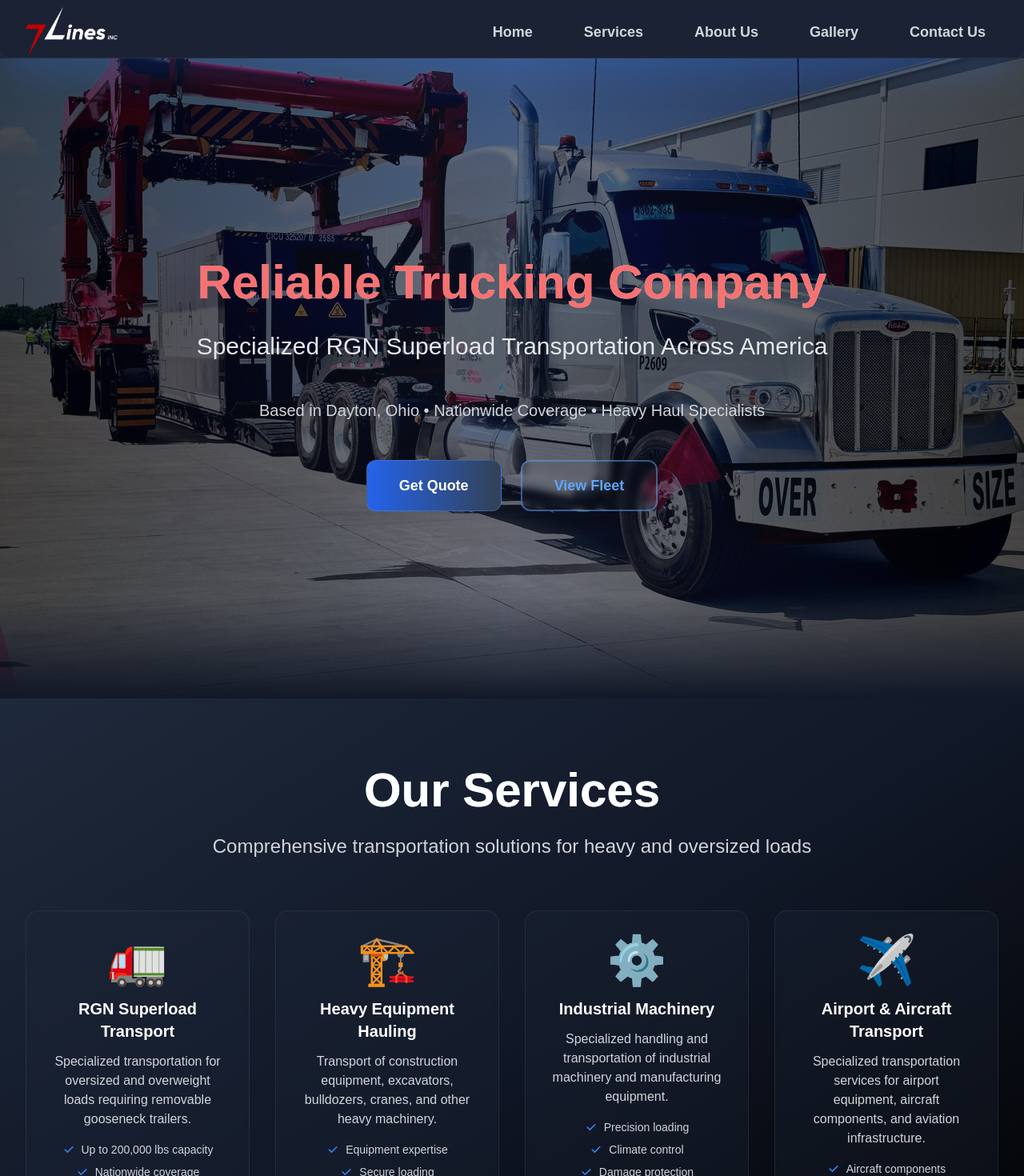
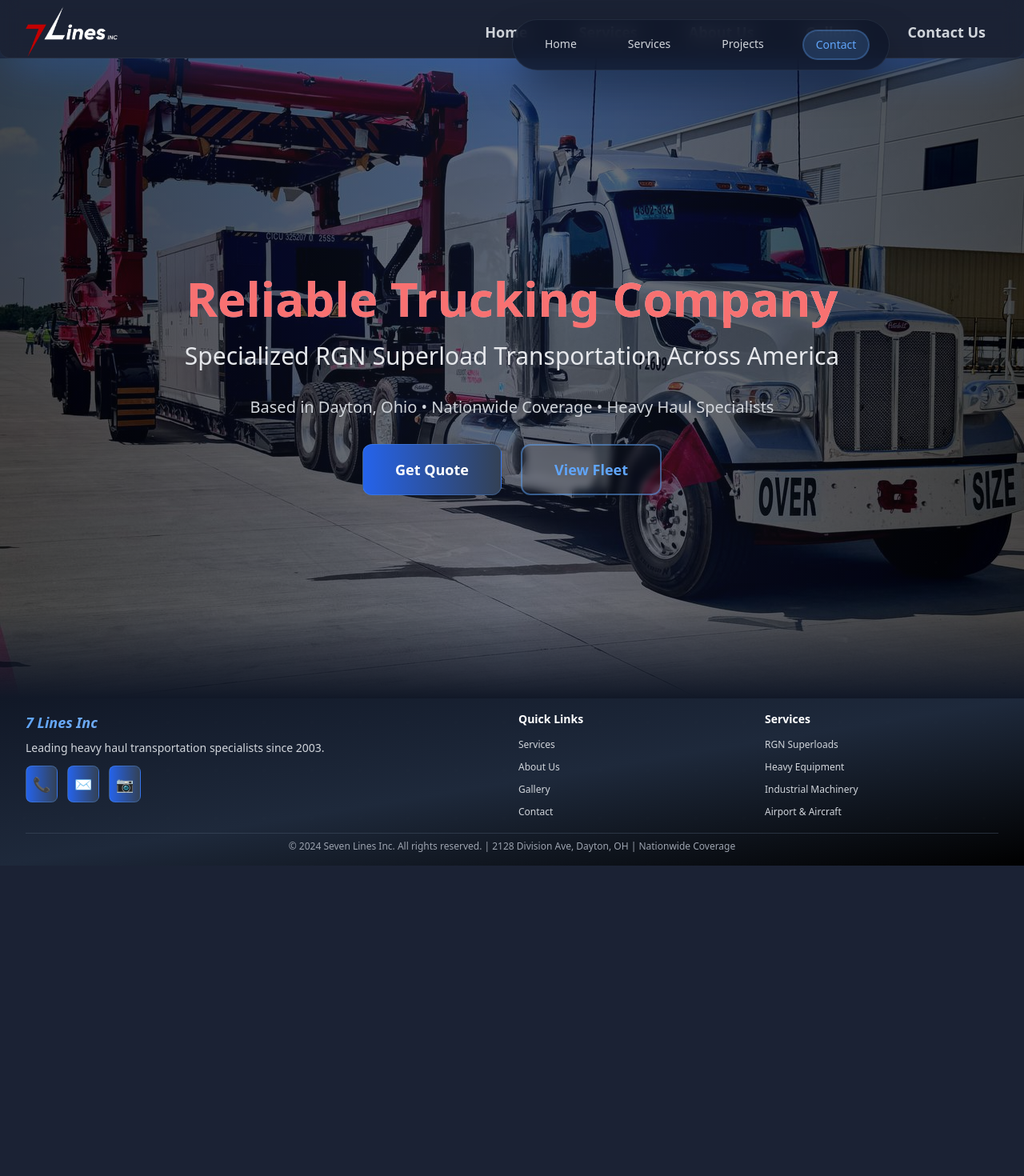
Before and after one commit to workoholyguy/seven-lines, a Next.js app: page / in a window 1280 px wide. Shown: the top 1470 px of the page at 80% size. After the commit the page ends 1082 px from the top, so only its background shows below. Built offline with nearby package versions, Linux system fonts and the light colour scheme.

Commit message:
Changed the styling

```diff
--- /dev/null
+++ b/app/components/Navigation.tsx
@@ -0,0 +1,102 @@
+'use client';
+
+import { useState, useEffect } from 'react';
+import { motion } from 'framer-motion';
+
+interface NavigationProps {
+  sections: {
+    id: string;
+    label: string;
+    ref: React.RefObject<HTMLElement | null>;
+  }[];
+}
+
+export default function Navigation({ sections }: NavigationProps) {
+  const [activeSection, setActiveSection] = useState(0);
+  const [isVisible, setIsVisible] = useState(true);
+  const [lastScrollY, setLastScrollY] = useState(0);
+
+  useEffect(() => {
+    const handleScroll = () => {
+      const currentScrollY = window.scrollY;
+
+      // Hide/show navigation based on scroll direction
+      if (currentScrollY > lastScrollY && currentScrollY > 100) {
+        setIsVisible(false);
+      } else {
+        setIsVisible(true);
+      }
+      setLastScrollY(currentScrollY);
+
+      // Determine active section
+      const sectionPositions = sections.map((section, index) => {
+        const element = section.ref.current;
+        if (!element) return { index, position: 0 };
+
+        const rect = element.getBoundingClientRect();
+        const position = rect.top + window.scrollY;
+        return { index, position };
+      });
+
+      const currentPosition = window.scrollY + window.innerHeight / 2;
+
+      for (let i = sectionPositions.length - 1; i >= 0; i--) {
+        if (currentPosition >= sectionPositions[i].position) {
+          setActiveSection(i);
+          break;
+        }
+      }
+    };
+
+    window.addEventListener('scroll', handleScroll);
+    return () => window.removeEventListener('scroll', handleScroll);
+  }, [lastScrollY, sections]);
+
+  const scrollToSection = (sectionRef: React.RefObject<HTMLElement>) => {
+    sectionRef.current?.scrollIntoView({
+      behavior: 'smooth',
+      block: 'start'
+    });
+  };
+
+  return (
+    <motion.nav
+      initial={{ y: -100, opacity: 0 }}
+      animate={{
+        y: isVisible ? 0 : -100,
+        opacity: isVisible ? 1 : 0
+      }}
+      transition={{ duration: 0.3 }}
+      className="fixed top-0 left-1/2 transform -translate-x-1/2 z-50 mt-6"
+    >
+      <div className="bg-slate-900/80 backdrop-blur-md border border-slate-600/30 rounded-full px-6 py-3 shadow-2xl shadow-black/50">
+        <ul className="flex space-x-8">
+          {sections.map((section, index) => (
+            <li key={section.id}>
+              <motion.button
+                whileHover={{ scale: 1.05 }}
+                whileTap={{ scale: 0.95 }}
+                onClick={() => scrollToSection(section.ref)}
+                className={`relative px-4 py-2 rounded-full text-sm font-medium transition-all duration-300 ${
+                  activeSection === index
+                    ? 'text-blue-400 bg-blue-400/10 border border-blue-400/30'
+                    : 'text-gray-300 hover:text-white hover:bg-slate-700/50'
+                }`}
+              >
+                {section.label}
+                {activeSection === index && (
+                  <motion.div
+                    layoutId="activeSection"
+                    className="absolute inset-0 bg-blue-400/10 border border-blue-400/30 rounded-full"
+                    initial={false}
+                    transition={{ type: "spring", stiffness: 500, damping: 30 }}
+                  />
+                )}
+              </motion.button>
+            </li>
+          ))}
+        </ul>
+      </div>
+    </motion.nav>
+  );
+}
--- a/app/globals.css
+++ b/app/globals.css
@@ -2,25 +2,106 @@
 @tailwind components;
 @tailwind utilities;
 
-:root {
-  --background: #ffffff;
-  --foreground: #171717;
+/* Smooth scrolling for the entire page */
+html {
+  scroll-behavior: smooth;
 }
 
-@media (prefers-color-scheme: dark) {
-  :root {
-    --background: #0a0a0a;
-    --foreground: #ededed;
+/* Custom scrollbar styling */
+::-webkit-scrollbar {
+  width: 8px;
+}
+
+::-webkit-scrollbar-track {
+  background: #1e293b;
+}
+
+::-webkit-scrollbar-thumb {
+  background: #475569;
+  border-radius: 4px;
+}
+
+::-webkit-scrollbar-thumb:hover {
+  background: #64748b;
+}
+
+/* Section snapping behavior */
+.snap-container {
+  scroll-snap-type: y mandatory;
+  overflow-y: auto;
+  height: 100vh;
+}
+
+.snap-section {
+  scroll-snap-align: start;
+  scroll-snap-stop: always;
+}
+
+/* Smooth transitions for all elements */
+* {
+  transition: all 0.3s ease;
+}
+
+/* Custom animations */
+@keyframes fadeInUp {
+  from {
+    opacity: 0;
+    transform: translateY(30px);
+  }
+  to {
+    opacity: 1;
+    transform: translateY(0);
   }
 }
 
-body {
-  background: var(--background);
-  color: var(--foreground);
-  font-family: Arial, Helvetica, sans-serif;
-  scroll-behavior: smooth;
+.fade-in-up {
+  animation: fadeInUp 0.6s ease-out;
 }
 
-* {
-  /* border: 1px solid red; */
+/* Gradient text animation */
+.gradient-text {
+  background: linear-gradient(45deg, #60a5fa, #cbd5e1, #60a5fa);
+  background-size: 200% 200%;
+  animation: gradientShift 3s ease infinite;
+  -webkit-background-clip: text;
+  -webkit-text-fill-color: transparent;
+  background-clip: text;
 }
+
+@keyframes gradientShift {
+  0% {
+    background-position: 0% 50%;
+  }
+  50% {
+    background-position: 100% 50%;
+  }
+  100% {
+    background-position: 0% 50%;
+  }
+}
+
+/* Hover effects for interactive elements */
+.hover-lift {
+  transition: transform 0.3s ease, box-shadow 0.3s ease;
+}
+
+.hover-lift:hover {
+  transform: translateY(-5px);
+  box-shadow: 0 20px 40px rgba(0, 0, 0, 0.3);
+}
+
+/* Glass morphism effect */
+.glass {
+  background: rgba(30, 41, 59, 0.8);
+  -webkit-backdrop-filter: blur(10px);
+  backdrop-filter: blur(10px);
+  border: 1px solid rgba(148, 163, 184, 0.2);
+}
+
+/* Custom focus styles */
+.focus-ring:focus {
+  outline: none;
+  ring: 2px;
+  ring-color: #60a5fa;
+  ring-offset: 2px;
+}
--- a/app/page.tsx
+++ b/app/page.tsx
@@ -2,6 +2,7 @@
 
 import { useState, useRef } from 'react';
 import ContactForm from './components/ContactForm';
+import Navigation from './components/Navigation';
 import NextImage from 'next/image';
 import { motion, AnimatePresence } from 'framer-motion';
 import Link from 'next/link';
@@ -13,6 +14,15 @@ export default function Home() {
   const heroRef = useRef<HTMLElement>(null);
   const servicesRef = useRef<HTMLElement>(null);
   const galleryRef = useRef<HTMLElement>(null);
+  const contactRef = useRef<HTMLElement>(null);
+
+  // Define sections for navigation
+  const sections = [
+    { id: 'hero', label: 'Home', ref: heroRef },
+    { id: 'services', label: 'Services', ref: servicesRef },
+    { id: 'gallery', label: 'Projects', ref: galleryRef },
+    { id: 'contact', label: 'Contact', ref: contactRef }
+  ];
 
   const services = [
     {
@@ -88,8 +98,11 @@ export default function Home() {
 
   return (
     <div className="bg-slate-900/95 bg-gradient-to-br from-gray-900 via-slate-800 to-black">
-      <div className="overflow-y-auto scroll-smooth">
-        {/* Hero Section - Full Screen */}
+      {/* Navigation Component */}
+      <Navigation sections={sections} />
+
+      <div className="snap-container">
+        {/* Hero Section - Reduced Height */}
         <section
           ref={heroRef}
           className="h-screen relative bg-gradient-to-r from-gray-900 via-slate-800 to-black text-white overflow-hidden pt-0"
@@ -111,7 +124,7 @@ export default function Home() {
                 initial={{ y: 30, opacity: 0 }}
                 animate={{ y: 0, opacity: 1 }}
                 transition={{ duration: 0.8, delay: 0.2 }}
-                className="text-5xl md:text-7xl font-bold mb-8 bg-gradient-to-r from-blue-400 via-slate-300 to-white bg-clip-text text-transparent"
+                className="text-5xl md:text-7xl font-bold mb-6 bg-gradient-to-r from-blue-400 via-slate-300 to-white bg-clip-text text-transparent"
               >
 
                 <span className="block text-red-400 text-4xl md:text-6xl mt-4">Reliable Trucking Company</span>
@@ -120,7 +133,7 @@ export default function Home() {
                 initial={{ y: 30, opacity: 0 }}
                 animate={{ y: 0, opacity: 1 }}
                 transition={{ duration: 0.8, delay: 0.4 }}
-                className="text-xl md:text-3xl text-gray-200 max-w-4xl mx-auto mb-12"
+                className="text-xl md:text-3xl text-gray-200 max-w-4xl mx-auto mb-8"
               >
                 Specialized RGN Superload Transportation Across America
               </motion.p>
@@ -128,7 +141,7 @@ export default function Home() {
                 initial={{ y: 30, opacity: 0 }}
                 animate={{ y: 0, opacity: 1 }}
                 transition={{ duration: 0.8, delay: 0.6 }}
-                className="text-lg md:text-xl text-gray-300 mb-12 max-w-3xl mx-auto"
+                className="text-lg md:text-xl text-gray-300 mb-8 max-w-3xl mx-auto"
               >
                 Based in Dayton, Ohio • Nationwide Coverage • Heavy Haul Specialists
               </motion.p>
@@ -161,13 +174,13 @@ export default function Home() {
             </div>
           </motion.div>
           {/* Truck silhouette overlay */}
-          <div className="absolute bottom-0 left-0 right-0 h-32 bg-gradient-to-t from-gray-900 to-transparent"></div>
+          <div className="absolute bottom-0 left-0 right-0 h-28 bg-gradient-to-t from-gray-900 to-transparent"></div>
         </section>
 
-        {/* Services Section - Full Screen */}
+        {/* Services Section - Compact */}
         <section
           ref={servicesRef}
-          className="h-screen bg-gradient-to-br from-slate-800 via-gray-900 to-black flex items-center justify-center py-6"
+          className="min-h-screen bg-gradient-to-br from-slate-800 via-gray-900 to-black flex items-center justify-center py-6"
         >
           <div className="max-w-7xl mx-auto px-4 sm:px-6 lg:px-8 w-full">
             <motion.div
@@ -175,16 +188,16 @@ export default function Home() {
               whileInView={{ y: 0, opacity: 1 }}
               transition={{ duration: 0.8 }}
               viewport={{ once: true }}
-              className="text-center mb-16"
+              className="text-center mb-12"
             >
-              <h2 className="text-4xl md:text-6xl font-bold text-white mb-6 bg-gradient-to-r from-blue-400 to-slate-300 bg-clip-text text-transparent">
+              <h2 className="text-3xl md:text-5xl font-bold text-white mb-4 bg-gradient-to-r from-blue-400 to-slate-300 bg-clip-text text-transparent">
                 Our Services
               </h2>
-              <p className="text-xl md:text-2xl text-gray-300 max-w-3xl mx-auto">
+              <p className="text-lg md:text-xl text-gray-300 max-w-3xl mx-auto">
                 Comprehensive transportation solutions for heavy and oversized loads
               </p>
             </motion.div>
-            <div className="grid grid-cols-1 md:grid-cols-2 lg:grid-cols-4 gap-8">
+            <div className="grid grid-cols-1 md:grid-cols-2 lg:grid-cols-4 gap-6">
               {services.map((service, index) => (
                 <motion.div
                   key={index}
@@ -192,16 +205,16 @@ export default function Home() {
                   whileInView={{ y: 0, opacity: 1 }}
                   transition={{ duration: 0.8, delay: index * 0.1 }}
                   viewport={{ once: true }}
-                  whileHover={{ y: -10 }}
-                  className="bg-slate-800/30 backdrop-blur-sm rounded-2xl p-8 text-center hover:shadow-2xl hover:shadow-blue-500/25 transition-all duration-300 border border-slate-600/30 hover:border-blue-500/50"
+                  whileHover={{ y: -8 }}
+                  className="bg-slate-800/30 backdrop-blur-sm rounded-2xl p-6 text-center hover:shadow-2xl hover:shadow-blue-500/25 transition-all duration-300 border border-slate-600/30 hover:border-blue-500/50"
                 >
-                  <div className="text-6xl mb-4">{service.icon}</div>
-                  <h3 className="text-xl font-bold text-white mb-3">{service.title}</h3>
-                  <p className="text-gray-300 mb-4">{service.description}</p>
-                  <ul className="space-y-2 text-sm text-gray-300">
+                  <div className="text-4xl mb-3">{service.icon}</div>
+                  <h3 className="text-lg font-bold text-white mb-2">{service.title}</h3>
+                  <p className="text-gray-300 mb-3 text-sm">{service.description}</p>
+                  <ul className="space-y-1 text-xs text-gray-300">
                     {service.features.map((feature, featureIndex) => (
                       <li key={featureIndex} className="flex items-center justify-center">
-                        <svg className="w-4 h-4 text-blue-500 mr-2" fill="currentColor" viewBox="0 0 20 20">
+                        <svg className="w-3 h-3 text-blue-500 mr-2" fill="currentColor" viewBox="0 0 20 20">
                           <path fillRule="evenodd" d="M16.707 5.293a1 1 0 010 1.414l-8 8a1 1 0 01-1.414 0l-4-4a1 1 0 011.414-1.414L8 12.586l7.293-7.293a1 1 0 011.414 0z" clipRule="evenodd" />
                         </svg>
                         {feature}
```
